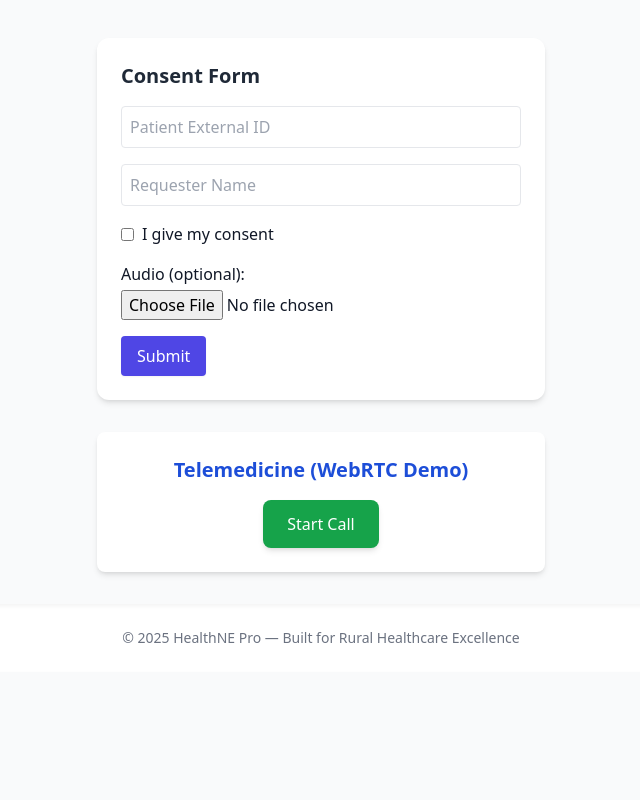
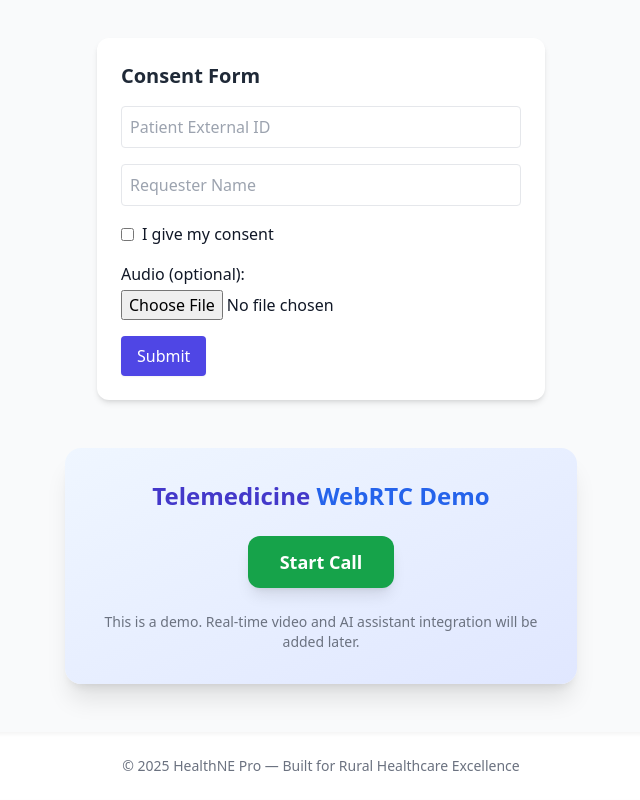
Before and after one commit to AnannyaMahajan/SmartHealth, a React (Create React App) app in the folder Frontend/: page / in a window 1280 px wide. Shown: the part 738-1538 px from the top of the page, without its empty margins (319-959 px from the left). Before the commit the page ends 1410 px from the top, so only its background shows below. Built offline with nearby package versions, Linux system fonts and the light colour scheme; the HTML template or start-up script is replaced by a standard one.

Commit message:
Update VideoCall.js

```diff
--- a/Frontend/src/components/VideoCall.js
+++ b/Frontend/src/components/VideoCall.js
@@ -1,33 +1,52 @@
 import React, { useState } from "react";
+import { motion } from "framer-motion";
 
 export default function VideoCall() {
   const [inCall, setInCall] = useState(false);
 
   return (
-    <div className="p-6 bg-white rounded-lg shadow-md max-w-md mx-auto my-8 text-center">
-      <h2 className="text-xl font-semibold text-blue-700 mb-4">
-        Telemedicine (WebRTC Demo)
-      </h2>
+    <div className="p-8 bg-gradient-to-br from-blue-50 to-indigo-100 rounded-2xl shadow-xl max-w-lg mx-auto my-12 text-center">
+      <motion.h2
+        className="text-2xl font-bold text-indigo-700 mb-6"
+        initial={{ opacity: 0, y: -30 }}
+        animate={{ opacity: 1, y: 0 }}
+        transition={{ duration: 0.8 }}
+      >
+        Telemedicine <span className="text-blue-600">WebRTC Demo</span>
+      </motion.h2>
+
       {!inCall ? (
-        <button
+        <motion.button
           onClick={() => setInCall(true)}
-          className="px-6 py-3 bg-green-600 text-white rounded-lg shadow-md hover:bg-green-700"
+          className="px-8 py-3 bg-green-600 text-white rounded-xl shadow-lg hover:bg-green-700 font-semibold text-lg"
+          whileHover={{ scale: 1.05 }}
+          whileTap={{ scale: 0.95 }}
         >
           Start Call
-        </button>
+        </motion.button>
       ) : (
-        <div>
-          <div className="h-40 bg-gray-200 rounded mb-4 flex items-center justify-center">
-            <span className="text-gray-600">👩‍⚕️ Doctor Video Stream</span>
+        <motion.div
+          initial={{ opacity: 0 }}
+          animate={{ opacity: 1 }}
+          transition={{ duration: 0.5 }}
+        >
+          <div className="h-48 bg-gray-200 rounded-xl mb-6 flex items-center justify-center shadow-inner">
+            <span className="text-gray-600 text-lg">👩‍⚕️ Doctor Video Stream</span>
           </div>
-          <button
+          <motion.button
             onClick={() => setInCall(false)}
-            className="px-6 py-3 bg-red-600 text-white rounded-lg shadow-md hover:bg-red-700"
+            className="px-8 py-3 bg-red-600 text-white rounded-xl shadow-lg hover:bg-red-700 font-semibold text-lg"
+            whileHover={{ scale: 1.05 }}
+            whileTap={{ scale: 0.95 }}
           >
             End Call
-          </button>
-        </div>
+          </motion.button>
+        </motion.div>
       )}
+
+      <p className="mt-6 text-gray-500 text-sm">
+        This is a demo. Real-time video and AI assistant integration will be added later.
+      </p>
     </div>
   );
 }
```
